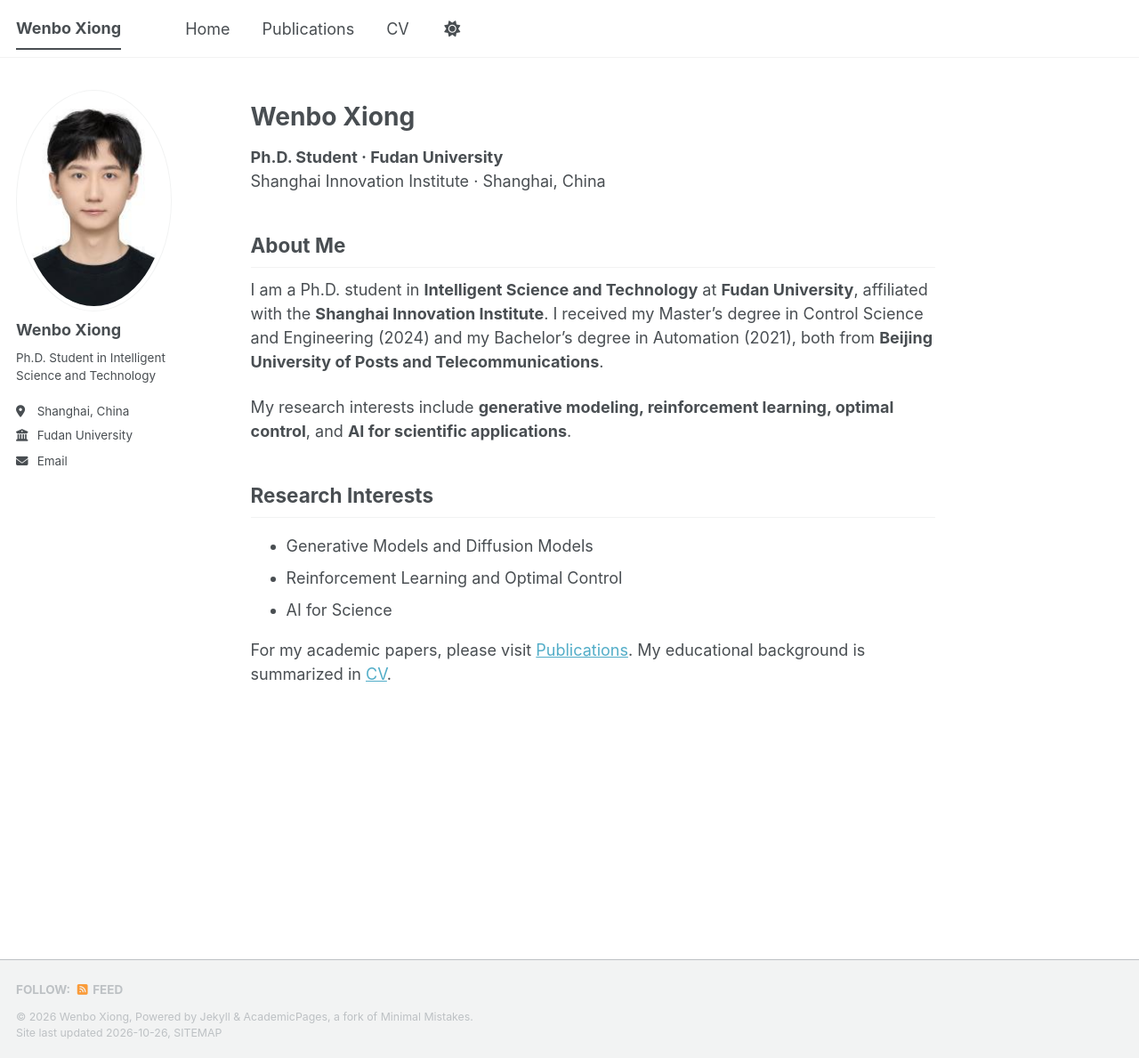
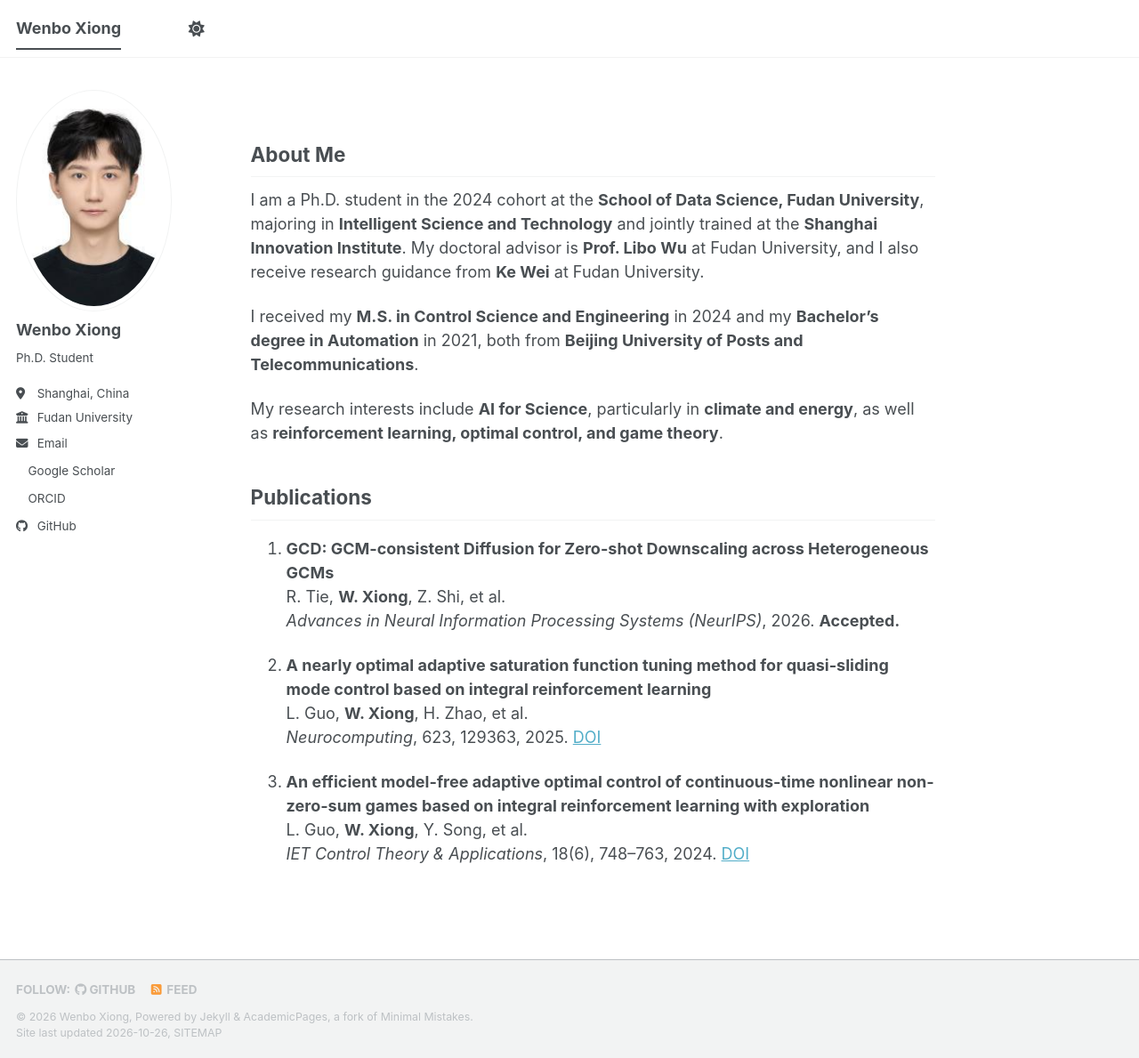
Before and after one commit to shawnvonbohr/shawnvonbohr.github.io, a Jekyll site: the page built from _pages/about.md, in a window 1280 px wide and 1189 px high. Shown: the whole window at 89% size. Built offline with Jekyll 4.4.1, drawn with Linux system fonts in a browser that asks for light colours; a script bundle is joined from its source files by our own code; a style sheet for code colours, icons or effects is not loaded.

Commit message:
Simplify academic homepage

```diff
--- a/_config.yml
+++ b/_config.yml
@@ -25,17 +25,17 @@ author:
   avatar           : "profile.jpg"
   name             : "Wenbo Xiong"
   pronouns         :
-  bio              : "Ph.D. Student in Intelligent Science and Technology"
+  bio              : "Ph.D. Student"
   location         : "Shanghai, China"
   employer         : "Fudan University"
   uri              :
   email            : "wbxiong24@m.fudan.edu.cn"
   academia         :
   arxiv            :
-  googlescholar    :
+  googlescholar    : "https://scholar.google.com/citations?user=fxqrxusAAAAJ"
   inspire-hep      :
   impactstory      :
-  orcid            :
+  orcid            : "https://orcid.org/0009-0002-4769-4487"
   semantic         :
   ssrn             :
   pubmed           :
@@ -45,7 +45,7 @@ author:
   bitbucket        :
   codepen          :
   dribbble         :
-  github           :
+  github           : "shawnvonbohr"
   kaggle           :
   stackoverflow    :
   artstation       :
--- a/_pages/about.md
+++ b/_pages/about.md
@@ -7,21 +7,24 @@ redirect_from:
   - /about.html
 ---
 
-# Wenbo Xiong
-
-**Ph.D. Student · Fudan University**
-Shanghai Innovation Institute · Shanghai, China
-
 ## About Me
 
-I am a Ph.D. student in **Intelligent Science and Technology** at **Fudan University**, affiliated with the **Shanghai Innovation Institute**. I received my Master's degree in Control Science and Engineering (2024) and my Bachelor's degree in Automation (2021), both from **Beijing University of Posts and Telecommunications**.
+I am a Ph.D. student in the 2024 cohort at the **School of Data Science, Fudan University**, majoring in **Intelligent Science and Technology** and jointly trained at the **Shanghai Innovation Institute**. My doctoral advisor is **Prof. Libo Wu** at Fudan University, and I also receive research guidance from **Ke Wei** at Fudan University.
 
-My research interests include **generative modeling, reinforcement learning, optimal control**, and **AI for scientific applications**.
+I received my **M.S. in Control Science and Engineering** in 2024 and my **Bachelor's degree in Automation** in 2021, both from **Beijing University of Posts and Telecommunications**.
 
-## Research Interests
+My research interests include **AI for Science**, particularly in **climate and energy**, as well as **reinforcement learning, optimal control, and game theory**.
 
-- Generative Models and Diffusion Models
-- Reinforcement Learning and Optimal Control
-- AI for Science
+## Publications
 
-For my academic papers, please visit [Publications](/publications/). My educational background is summarized in [CV](/cv/).
+1. **GCD: GCM-consistent Diffusion for Zero-shot Downscaling across Heterogeneous GCMs**
+   R. Tie, **W. Xiong**, Z. Shi, et al.
+   *Advances in Neural Information Processing Systems (NeurIPS)*, 2026. **Accepted.**
+
+2. **A nearly optimal adaptive saturation function tuning method for quasi-sliding mode control based on integral reinforcement learning**
+   L. Guo, **W. Xiong**, H. Zhao, et al.
+   *Neurocomputing*, 623, 129363, 2025. [DOI](https://doi.org/10.1016/j.neucom.2025.129363)
+
+3. **An efficient model-free adaptive optimal control of continuous-time nonlinear non-zero-sum games based on integral reinforcement learning with exploration**
+   L. Guo, **W. Xiong**, Y. Song, et al.
+   *IET Control Theory & Applications*, 18(6), 748–763, 2024. [DOI](https://doi.org/10.1049/cth2.12610)
```
Also changed, not shown: _data/navigation.yml (+2 -9 lines), _pages/cv.md (deleted, +0 -38 lines), _pages/publications.html (deleted, +0 -48 lines).
